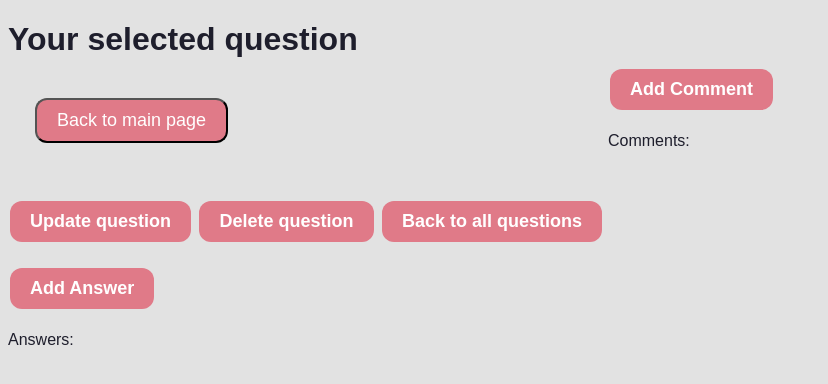
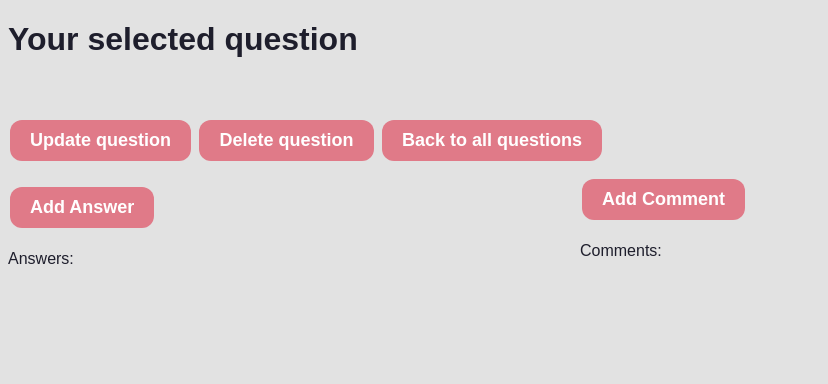
Before and after one commit to CodecoolGlobal/ask-mate-2-python-zsofi82, a Flask app: template templates/display_question.html in a window 1280 px wide. Shown: the top 384 px of the page, without its empty margins (0-828 px from the left). Run offline with Flask 2, Linux system fonts and the light colour scheme; the template is opened without the code that fills it, so the values that code supplies are empty.

Commit message:
corrected css by display_question

```diff
--- a/static/style.css
+++ b/static/style.css
@@ -121,7 +121,7 @@ th {
 }
 
 #comments {
-  position: relative;
-  margin-left: 600px;
-  margin-top: -300px
+  position: absolute;
+  left: 580px;
+  top: 175px;
 }
--- a/templates/display_question.html
+++ b/templates/display_question.html
@@ -7,7 +7,6 @@
 </head>
 <body>
     <h1>Your selected question</h1>
-    <a class="back-to-main" href="{{ url_for('hello') }}"><button>Back to main page</button></a>
     <div id="questions">
         {% for value in question %}
         <label for="title">Title:</label><br>
--- a/templates/list_questions.html
+++ b/templates/list_questions.html
@@ -65,5 +65,7 @@
     <a href="{{ url_for('add_question') }}">
         <img src="{{ url_for('static', filename='images/Movieee.ug_logo.png') }}" width=200 title="Click to ask a question">
     </a>
+    <br>
+    <a class="back-to-main" href="{{ url_for('hello') }}"><button>Back to main page</button></a>
 </body>
 </html>
```
